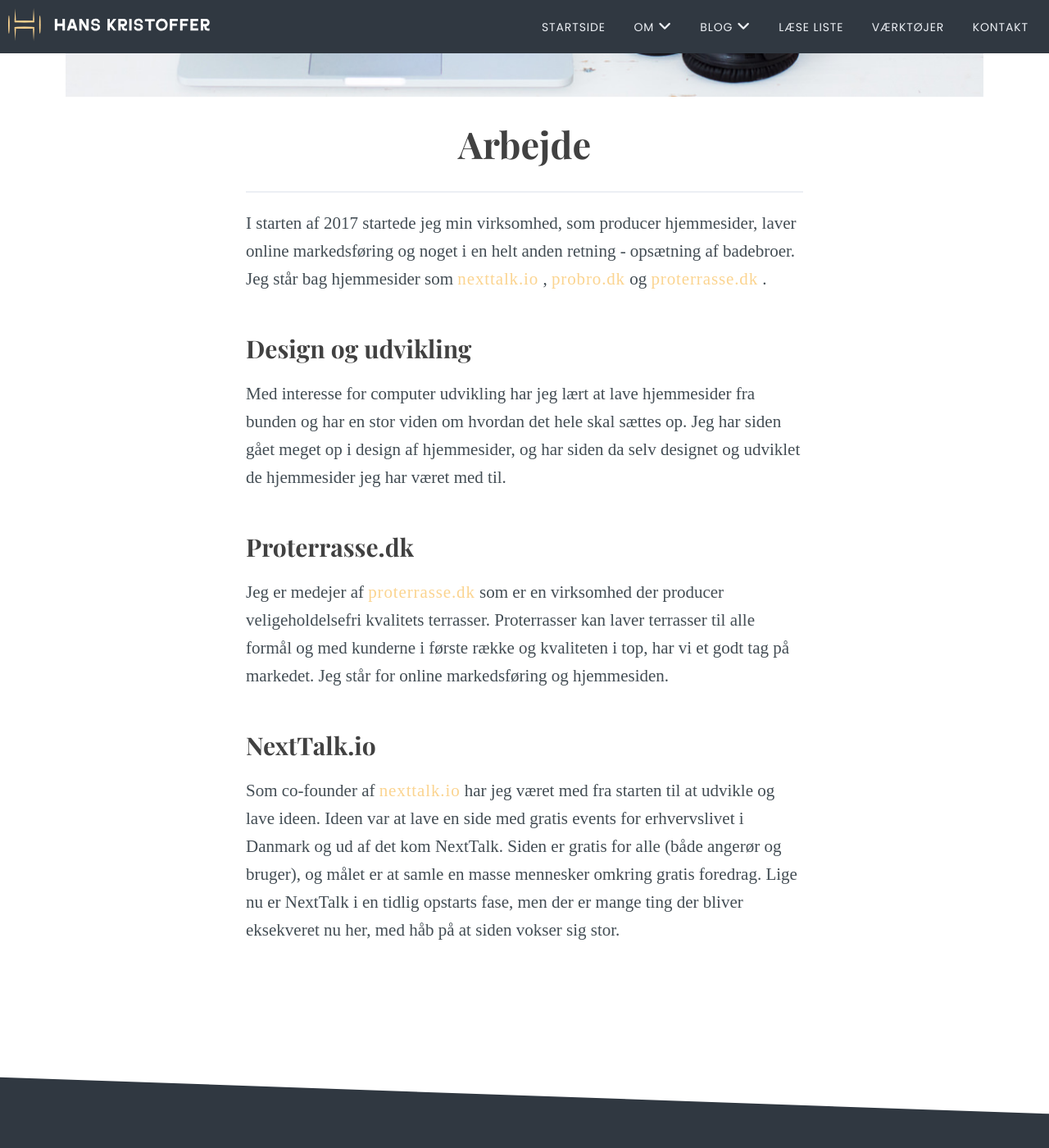
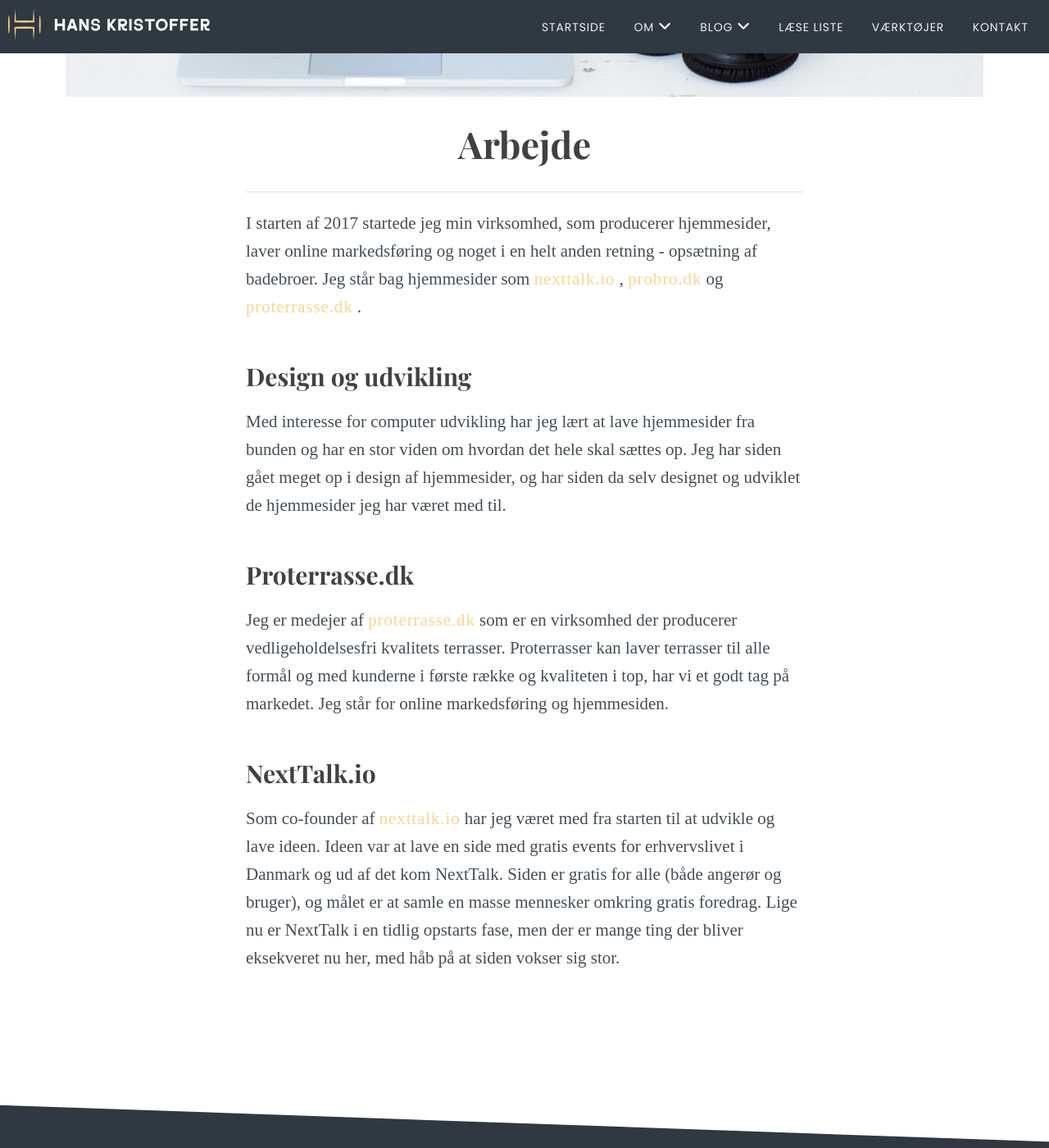
Before and after one commit to jsdelivrbot/hanskris, a Jekyll site: the page built from pages/om/arbejde.md, in a window 1280 px wide and 1400 px high, scrolled down 493 px. Shown: the whole window at 82% size. Built offline with Jekyll 4.4.1, drawn with Linux system fonts in a browser that asks for light colours; nearby versions of some CDN libraries; some web fonts are replaced.

Commit message:
Updated Arbejde

```diff
--- a/pages/om/arbejde.md
+++ b/pages/om/arbejde.md
@@ -1,20 +1,20 @@
 ---
 title: Arbejde
 permalink: "/om/arbejde/"
-layout: blog-post
 meta_beskrivelse: Hans Kristoffer står bag NextTalk, ProTerrasse og denne side. Læs
   mere her for at høre om hans involvering.
 cover_image: "/assets/img/pages/arbejde.jpg"
 is_post_layout_page: true
+layout: blog-post
 ---
 
-I starten af 2017 startede jeg min virksomhed, som producer hjemmesider, laver online markedsføring og noget i en helt anden retning - opsætning af badebroer. Jeg står bag hjemmesider som [nexttalk.io](http://nexttalk.io) , [probro.dk](http://probro.dk) og [proterrasse.dk](http://proterrasse.dk) .
+I starten af 2017 startede jeg min virksomhed, som producerer hjemmesider, laver online markedsføring og noget i en helt anden retning - opsætning af badebroer. Jeg står bag hjemmesider som [nexttalk.io](http://nexttalk.io) , [probro.dk](http://probro.dk) og [proterrasse.dk](http://proterrasse.dk) .
 
 ## Design og udvikling
 Med interesse for computer udvikling har jeg lært at lave hjemmesider fra bunden og har en stor viden om hvordan det hele skal sættes op. Jeg har siden gået meget op i design af hjemmesider, og har siden da selv designet og udviklet de hjemmesider jeg har været med til.
 
 ## Proterrasse.dk
-Jeg er medejer af [proterrasse.dk](http://proterrasse.dk) som er en virksomhed der producer veligeholdelsefri kvalitets terrasser. Proterrasser kan laver terrasser til alle formål og med kunderne i første række og kvaliteten i top, har vi et godt tag på markedet. Jeg står for online markedsføring og hjemmesiden.
+Jeg er medejer af [proterrasse.dk](http://proterrasse.dk) som er en virksomhed der producerer vedligeholdelsesfri kvalitets terrasser. Proterrasser kan laver terrasser til alle formål og med kunderne i første række og kvaliteten i top, har vi et godt tag på markedet. Jeg står for online markedsføring og hjemmesiden.
 
 ## NextTalk.io
 Som co-founder af [nexttalk.io](http://nexttalk.io) har jeg været med fra starten til at udvikle og lave ideen. Ideen var at lave en side med gratis events for erhvervslivet i Danmark og ud af det kom NextTalk. Siden er gratis for alle (både angerør og bruger), og målet er at samle en masse mennesker omkring gratis foredrag. Lige nu er NextTalk i en tidlig opstarts fase, men der er mange ting der bliver eksekveret nu her, med håb på at siden vokser sig stor.
```
